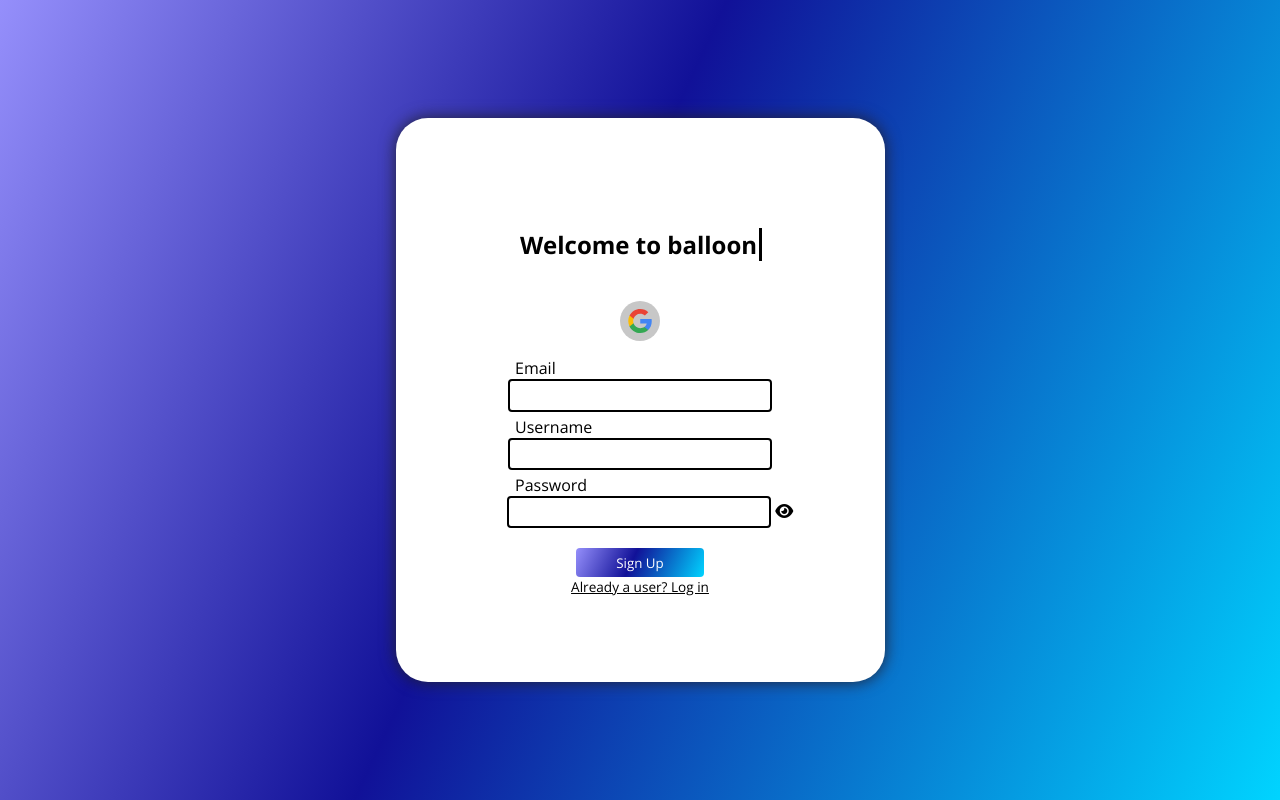
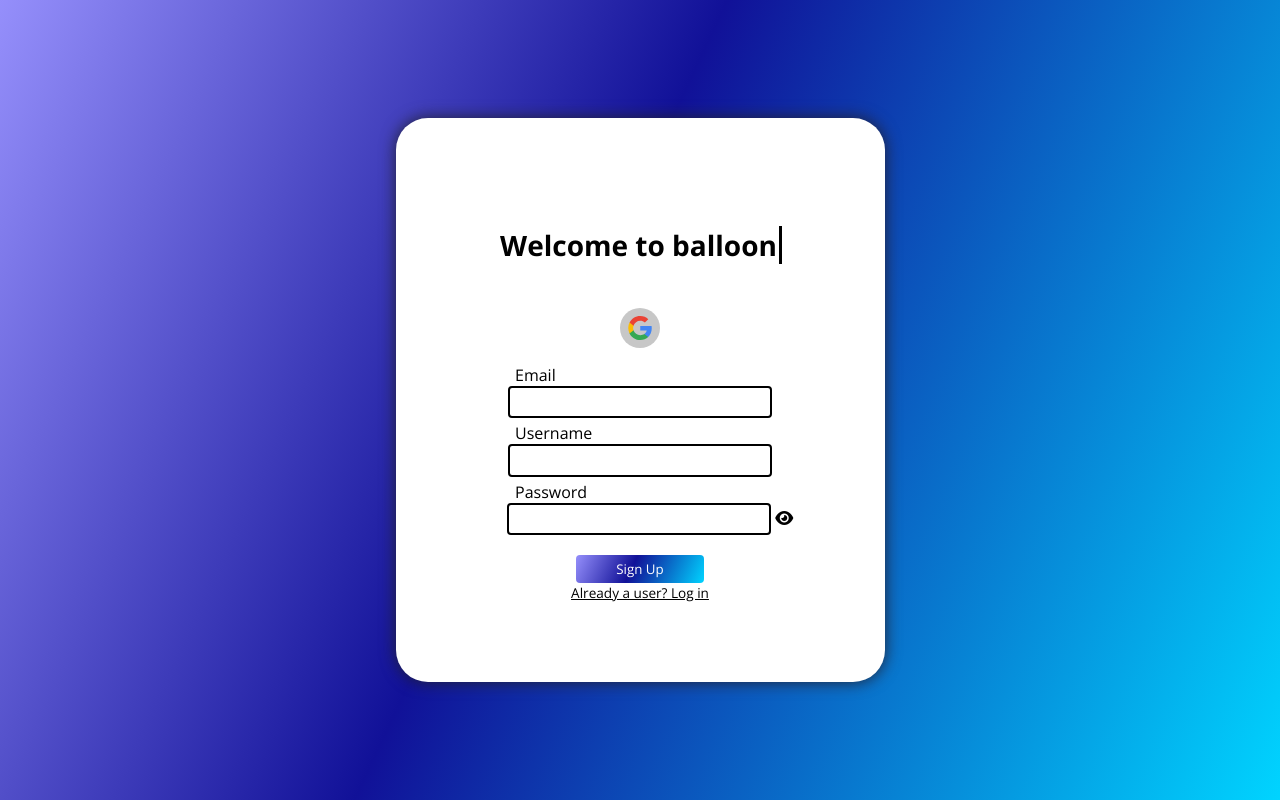
Before and after one commit to chrisdaid/cruzhacks22, a website with bundled scripts: page index.html in a window 1280 px wide. Built offline with nearby package versions, Linux system fonts and the light colour scheme; no server answers.

Commit message:
fix typewriter effect

```diff
--- a/index.html
+++ b/index.html
@@ -19,7 +19,7 @@
   </head>
   <body>
     <div class="login-container">
-      <h1 class="typewriter">Welcome to balloon</h1>
+      <h1 class="typewriter typewriter-signup">Welcome to balloon</h1>
       <div class="google-signin"></div>
 
         <label for="username">Email</label>
--- a/styles/style.css
+++ b/styles/style.css
@@ -28,13 +28,20 @@ body {
 }
 
 .typewriter {
-  width: 17.5ch;
   animation: typing 2s steps(22), blink 0.5s step-end infinite alternate;
   white-space: nowrap;
   overflow: hidden;
   border-right: 3px solid;
-  font-size: 1.5em;
+  font-size: 1.75em;
   margin: 1em auto;
+}
+
+.typewriter-signup {
+  width: 17.5rem;
+}
+
+.typewriter-login {
+  width: 13.5ch;
 }
 
 @keyframes typing {
```
Also changed, not shown: login.html (+1 -1 lines).
